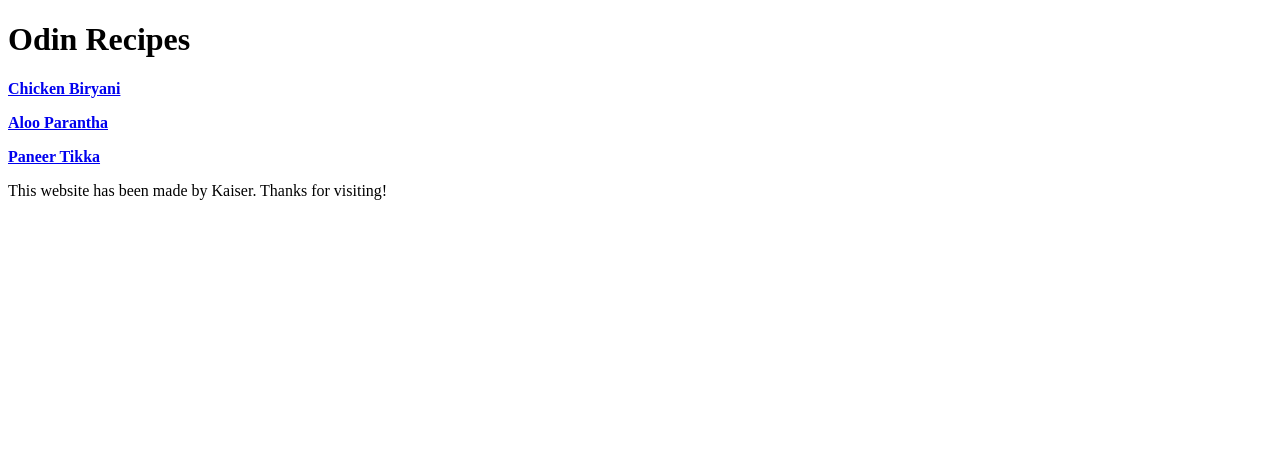
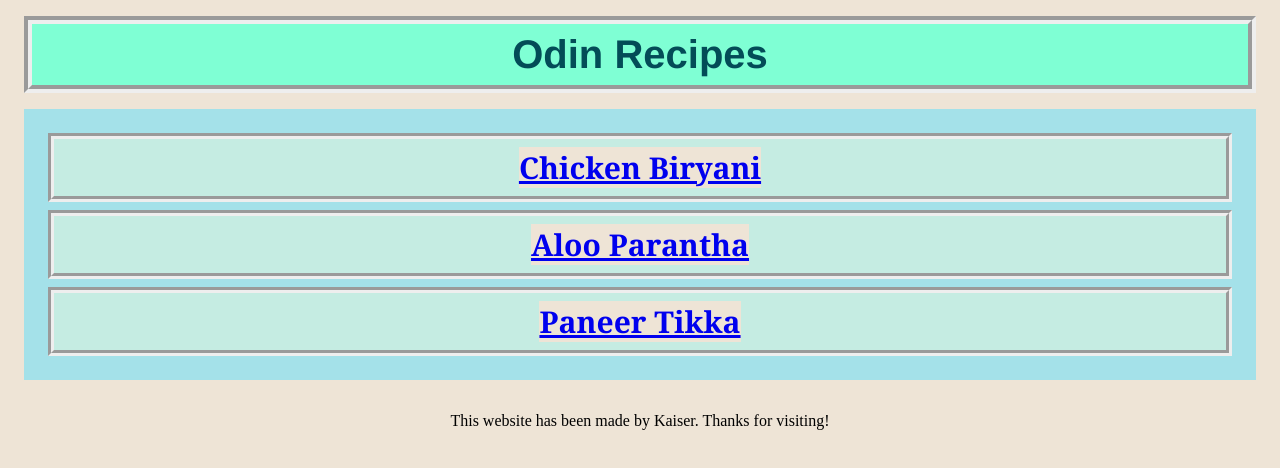
Before and after one commit to KaiserPrime10/odin-recipes, a plain HTML site: page index.html in a window 1280 px wide. Drawn offline with Linux system fonts and the light colour scheme.

Commit message:
add css styling

```diff
--- a/index.html
+++ b/index.html
@@ -3,12 +3,15 @@
 <head>
     <meta charset="UTF-8">
     <title>Odin Recipes</title>
+    <link rel="stylesheet" href="style.css">
 </head>
 <body>
-    <h1>Odin Recipes</h1>
-    <p><strong><a href="recipes/chickenbiryani.html">Chicken Biryani</a></strong></p>
-    <p><strong><a href="recipes/alooparantha.html">Aloo Parantha</a></strong></p>
-    <p><strong><a href="recipes/paneertikka.html">Paneer Tikka</a></strong></p>
-    <p>This website has been made by Kaiser. Thanks for visiting!</p>
+    <h1 class="logo">Odin Recipes</h1>
+    <div class="container">
+        <p class="button"><strong><a href="recipes/chickenbiryani.html">Chicken Biryani</a></strong></p>
+        <p class="button"><strong><a href="recipes/alooparantha.html">Aloo Parantha</a></strong></p>
+        <p class="button"><strong><a href="recipes/paneertikka.html">Paneer Tikka</a></strong></p>
+    </div>
+    <p class="footer">This website has been made by Kaiser. Thanks for visiting!</p>
 </body>
 </html>
--- /dev/null
+++ b/style.css
@@ -0,0 +1,35 @@
+* {
+    background-color: rgb(238, 228, 214);
+}
+
+.logo {
+    font-family: Helvetica, sans-serif;
+    font-size: 40px;
+    color: rgb(3, 76, 87);
+    background-color: aquamarine;
+    padding: 8px;
+    margin: 16px;
+    border: 8px groove;
+    text-align: center;
+}
+
+.container {
+    background-color: rgb(164, 225, 233);
+    padding: 16px;
+    margin: 16px;
+}
+
+.button {
+    background-color: rgb(197, 236, 226);
+    font-size: 30px;
+    font-family: Cambria, Cochin, Georgia, Times, 'Times New Roman', serif;
+    padding: 8px;
+    margin: 8px;
+    border: groove 6px;
+    text-align: center;
+}
+
+.footer {
+    padding: 16px;
+    text-align: center;
+}
```
